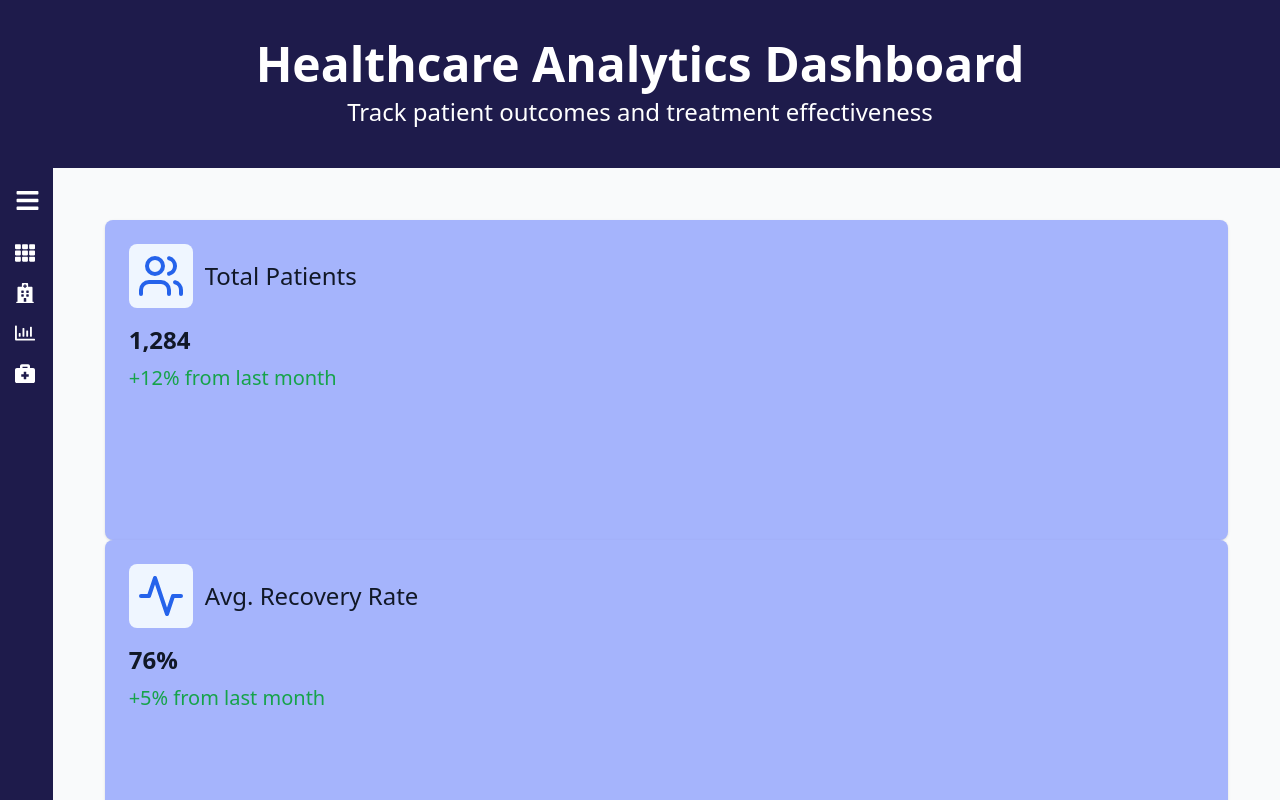
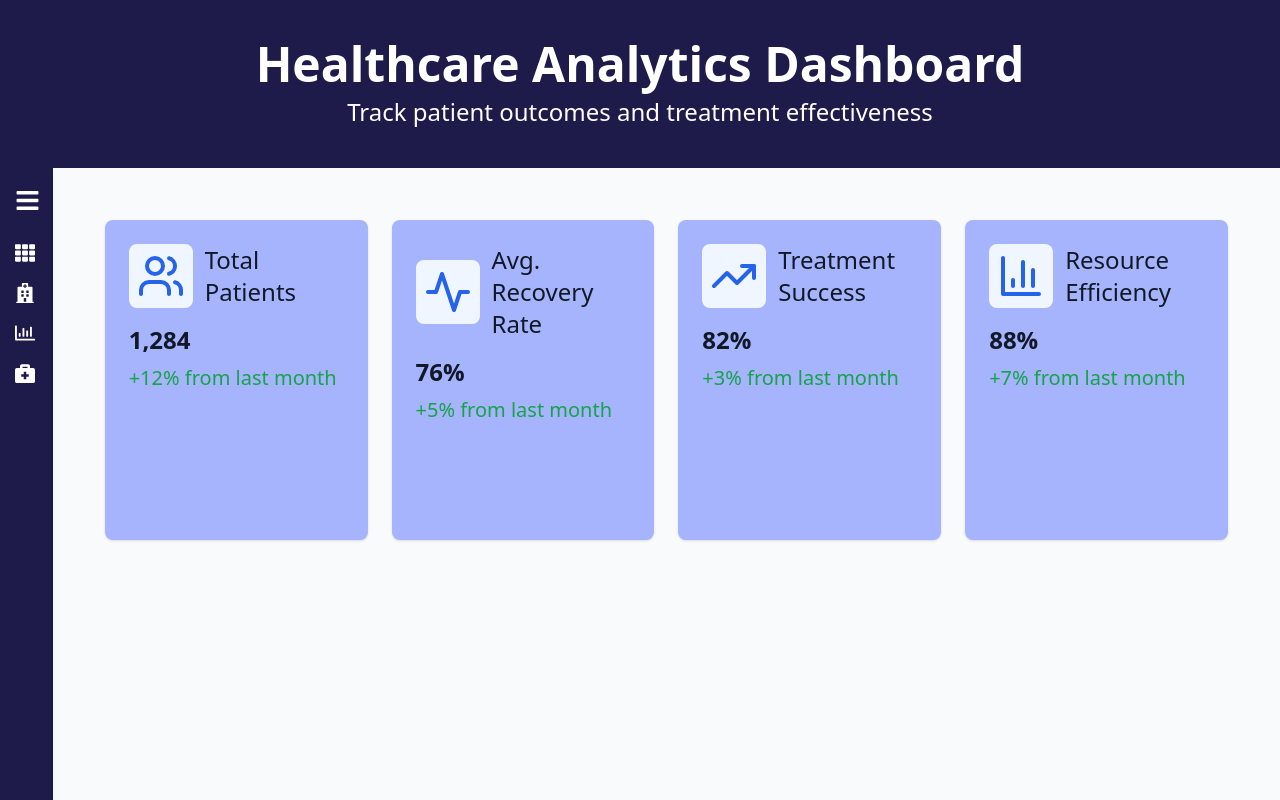
Before and after one commit to Vikasfw24-346/Hospital-dashboard-, a React (Vite) app: page /metricsCard in a window 1280 px wide. Shown: the top 800 px of the page. Built offline with nearby package versions, Linux system fonts and the light colour scheme.

Commit message:
changed display to grid and added conditional display to main tag

```diff
--- a/src/Side/Sidebar.tsx
+++ b/src/Side/Sidebar.tsx
@@ -162,7 +162,7 @@ const Sidebar: React.FC<SidebarProps> = ({ onUpdate, children }) => {
                     ))
                 }
             </div>
-            <main>{children}</main>
+            {<main style={{ display: ((isOpen && viewportWidth <= 545)) ? "none" : "grid" }}>{children}</main>}
         </div>
     );
 };
--- a/src/components/Dashboard.tsx
+++ b/src/components/Dashboard.tsx
@@ -55,33 +55,33 @@ export default function Dashboard() {
           <p className="mt-2 text-white text-center text-2xl">Track patient outcomes and treatment effectiveness</p>
         </div> */}
             <Routes>
-              <Route path="/" element={<div style={{ display: displayF ? "block" : "none" }} className="grid grid-cols-1 md:grid-cols-2 lg:grid-cols-4 gap-6 mb-8">
+              <Route path="/" element={<div style={{ display: displayF ? "grid" : "none" }} className="grid grid-cols-1 md:grid-cols-2 lg:grid-cols-4 gap-6 mb-8">
                 {summaryMetrics.map((metric) => (
                   <MetricsCard key={metric.title} {...metric} />
                 ))}
               </div>} />
 
-              <Route path="/metricsCard" element={<div style={{ display: displayF ? "block" : "none" }} className="grid grid-cols-1 md:grid-cols-2 lg:grid-cols-4 gap-6 mb-8">
+              <Route path="/metricsCard" element={<div style={{ display: displayF ? "grid" : "none" }} className="grid grid-cols-1 md:grid-cols-2 lg:grid-cols-4 gap-6 mb-8">
                 {summaryMetrics.map((metric) => (
                   <MetricsCard key={metric.title} {...metric} />
                 ))}
               </div>} />
 
-              <Route path="/outcomesChart" element={<div style={{ display: displayF ? "block" : "none" }} className="grid grid-cols-1 lg:grid-cols-2 gap-8 mb-8">
+              <Route path="/outcomesChart" element={<div style={{ display: displayF ? "grid" : "none" }} className="grid grid-cols-1 lg:grid-cols-2 gap-8 mb-8">
                 <div className="bg-gray-400 rounded-lg shadow p-6">
                   <h2 className=" text-slate-50 text-2xl font-semibold mb-4 ">Patient Outcomes Trend</h2>
                   <OutcomesChart />
                 </div>
               </div>} />
 
-              <Route path="/treatmentEffectiveness" element={<div style={{ display: displayF ? "block" : "none" }} className="grid grid-cols-1 lg:grid-cols-2 gap-8 mb-8">
+              <Route path="/treatmentEffectiveness" element={<div style={{ display: displayF ? "grid" : "none" }} className="grid grid-cols-1 lg:grid-cols-2 gap-8 mb-8">
                 <div className="bg-sky-300  rounded-lg shadow p-6">
                   <h2 className="text-2xl text-slate-50 font-semibold mb-4">Treatment Effectiveness</h2>
                   <TreatmentEffectiveness />
                 </div>
               </div>} />
 
-              <Route path="/utilizationMetrics" element={<div style={{ display: displayF ? "block" : "none" }} className="bg-orange-200 rounded-lg shadow p-6">
+              <Route path="/utilizationMetrics" element={<div style={{ display: displayF ? "grid" : "none" }} className="bg-orange-200 rounded-lg shadow p-6">
                 <h2 className="text-2xl font-semibold mb-4">Resource Utilization</h2>
                 <UtilizationMetrics />
               </div>} />
```
